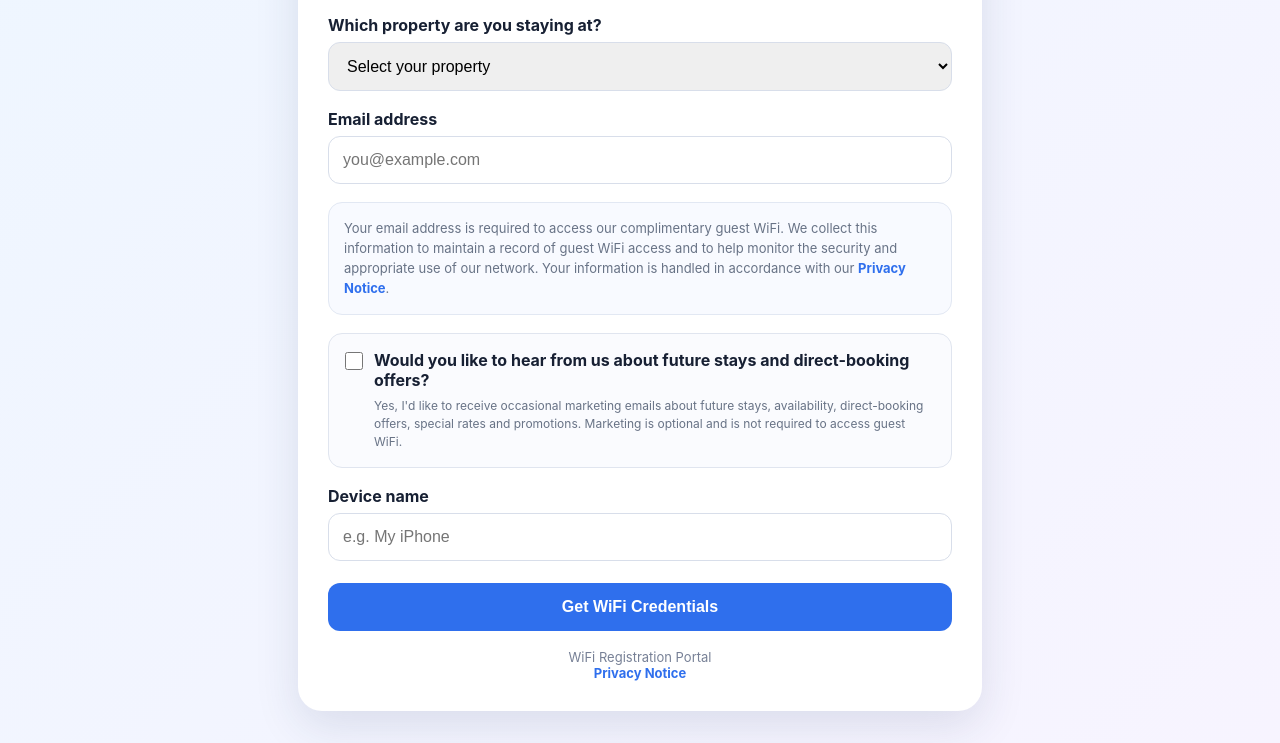
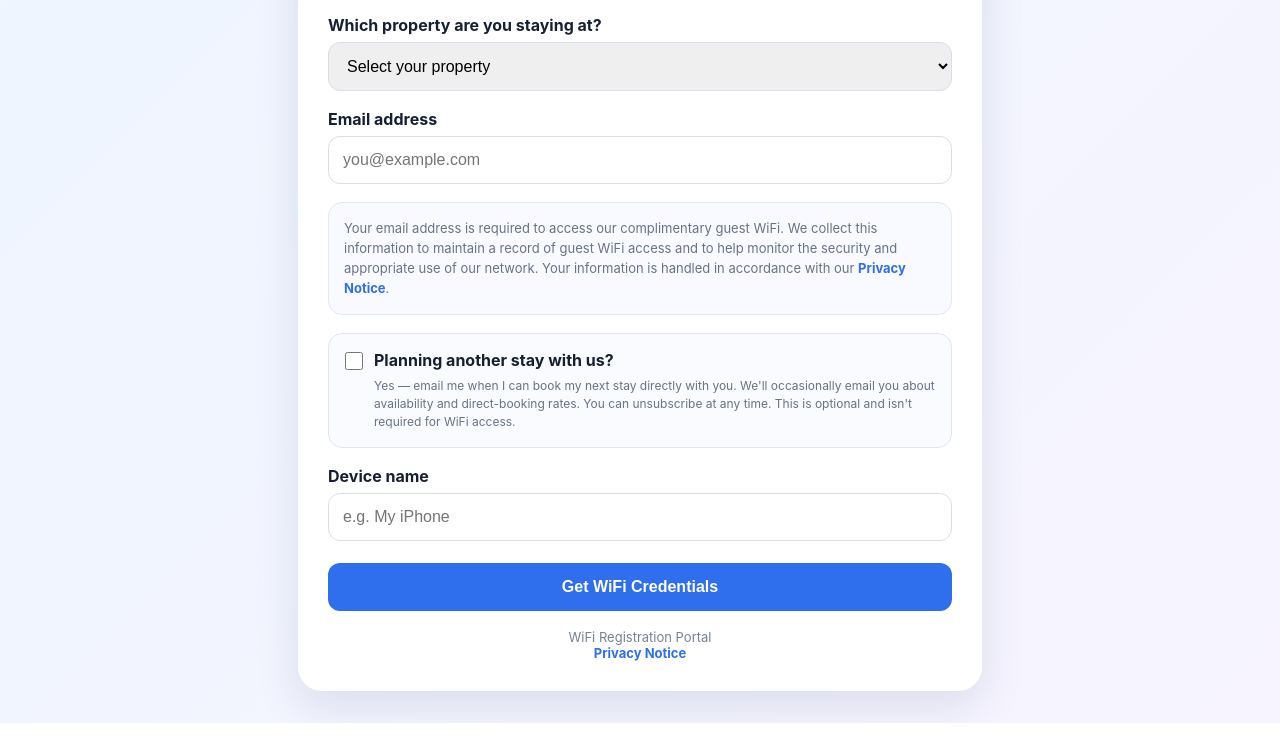
Before and after one commit to estrellajeremiah531-blip/wifi-registration, a website: page index.html in a window 1280 px wide. Shown: the part 183-926 px from the top of the page. Drawn offline with Linux system fonts and the light colour scheme.

Commit message:
Update index.html

```diff
--- a/index.html
+++ b/index.html
@@ -257,21 +257,19 @@
 
     <span>
       <span class="marketing-title">
-              Would you like to hear from us about future stays and
-              direct-booking offers?
+        Planning another stay with us?
       </span>
     </span>
   </label>
 
   <p class="marketing-note">
-          Yes, I'd like to receive occasional marketing emails about
-          future stays, availability, direct-booking offers, special
-          rates and promotions. Marketing is optional and is not required
-          to access guest WiFi.
+    Yes — email me when I can book my next stay directly with you.
+    We'll occasionally email you about availability and
+    direct-booking rates. You can unsubscribe at any time.
+    This is optional and isn't required for WiFi access.
   </p>
 
 </div>
-
       <label for="device">
         Device name
       </label>
```
Lines whose indentation alone changed are shown as unchanged.
